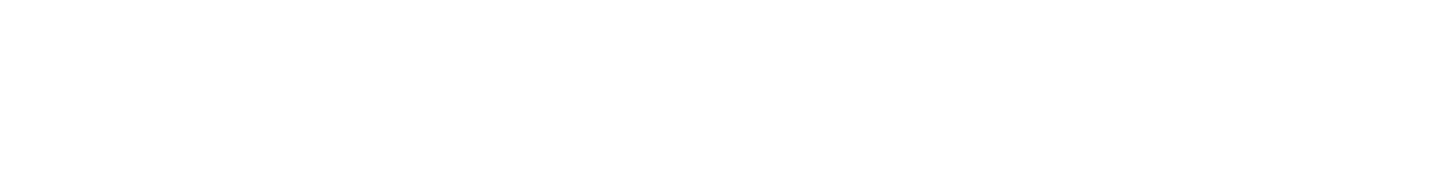
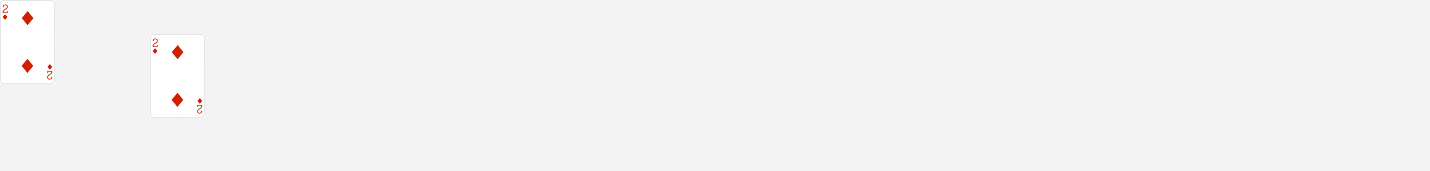
Before and after one commit to tpgurr21/poker-game, a plain HTML site: page index.html in a window 1280 px wide. Shown: the whole page, 1430 px wide, since content can reach past the window. Drawn offline with Linux system fonts and the light colour scheme.

Commit message:
Figuring out the positioning

```diff
--- a/index.html
+++ b/index.html
@@ -1,13 +1,19 @@
 <!DOCTYPE html>
 <html lang="en">
-<head>
-    <meta charset="UTF-8">
-    <meta name="viewport" content="width=device-width, initial-scale=1.0">
-    <title>Document</title>
-</head>
-<body>
-    <div>
-        <img src=""
-    </div>
-</body>
+	<head>
+		<meta charset="UTF-8" />
+		<meta name="viewport" content="width=device-width, initial-scale=1.0" />
+		<title>Poker Game</title>
+		<link rel="stylesheet" href="style.css" />
+	</head>
+	<body>
+		<div class="overlap">
+			<div class="card first_card">
+				<img src="card.jpg" alt="card" />
+			</div>
+			<div class="card second_card">
+				<img src="card.jpg" alt="card" />
+			</div>
+		</div>
+	</body>
 </html>
--- a/style.css
+++ b/style.css
@@ -0,0 +1,47 @@
+* {
+	margin: 0;
+	padding: 0;
+
+}
+
+
+
+body {
+	height: 100vh;
+    width:auto;
+
+	background-color: #f3f3f3;
+
+}
+
+/* .overlap{
+    display:flex;
+    flex-wrap: block;
+    max-width: 1000px;
+    margin: 0 auto;
+    border: 2px solid #264653;
+   position: relative;
+   height: 5.25rem;
+    width: 5.25rem;
+
+} */
+
+.card {
+    display: flex;
+
+}
+.first_card {
+    position: relative;
+    bottom: 0;
+
+	height: 5.25rem;
+}
+
+.second_card {
+    position: relative;
+    top: -50px;
+    right: -150px;
+	height: 5.25rem;
+
+
+}
```
